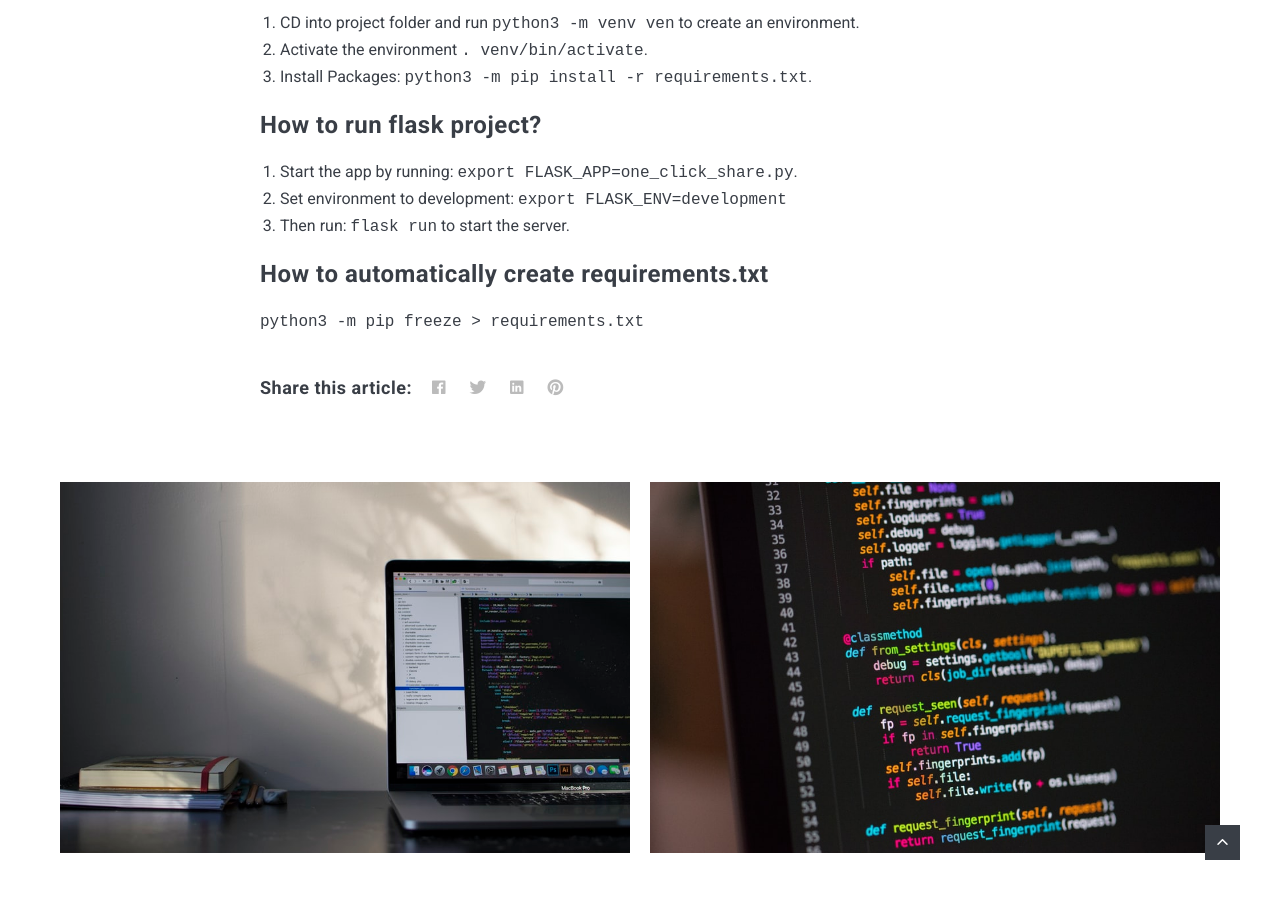
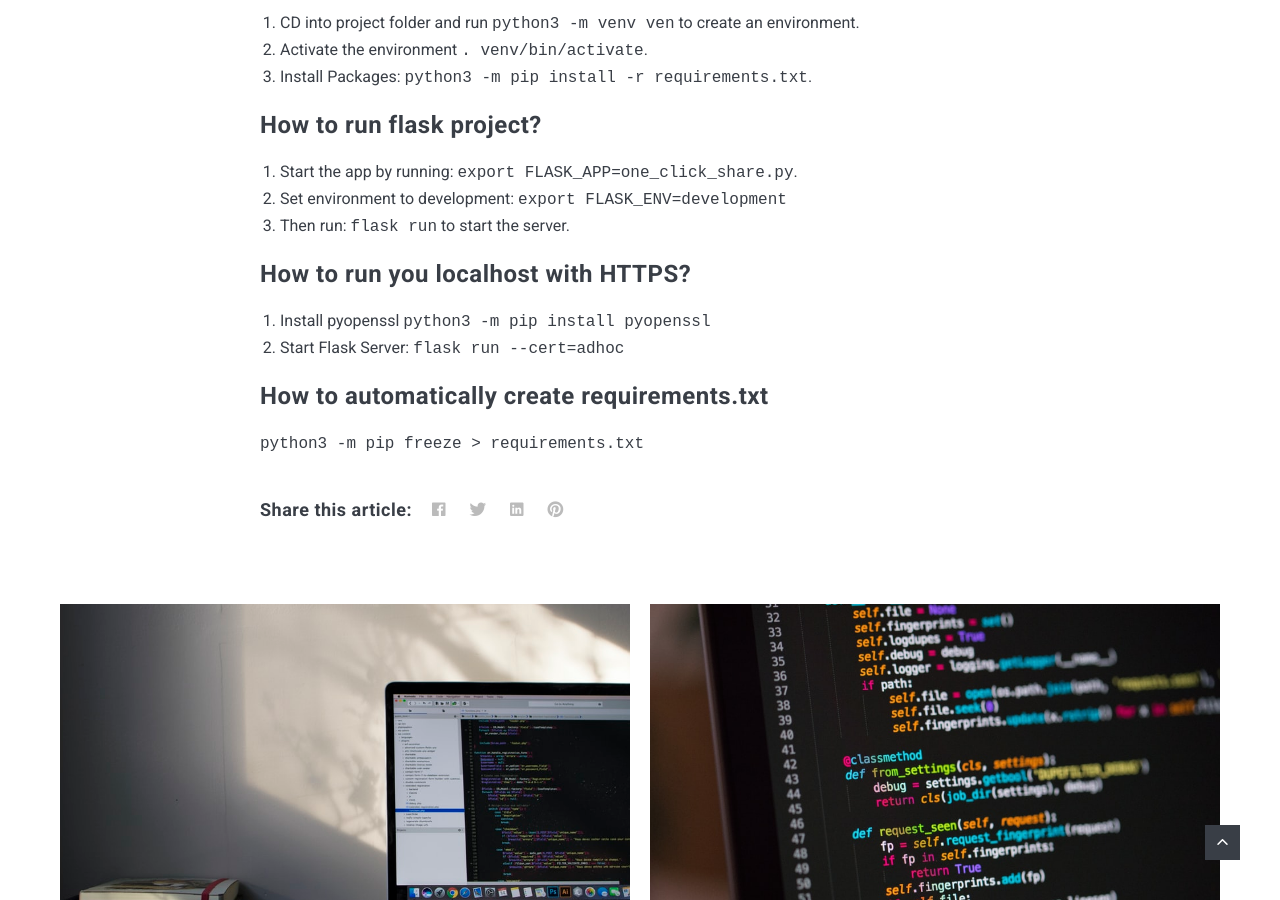
Before and after one commit to XiangXu/ywjxx, a Jekyll site: the page built from _posts/2020-12-28-Python-Commands.markdown, in a window 1280 px wide and 900 px high, scrolled down 1161 px. Built offline with Jekyll 4.4.1, drawn with Linux system fonts in a browser that asks for light colours; nearby versions of some CDN libraries; comment, search, counter and statistics services are not loaded.

Commit message:
update python

```diff
--- a/_posts/2020-12-28-Python-Commands.markdown
+++ b/_posts/2020-12-28-Python-Commands.markdown
@@ -18,6 +18,11 @@ tags:   [Fundation, Python]
 2. Set environment to development: `export FLASK_ENV=development`
 3. Then run: `flask run` to start the server.
 
+### How to run you localhost with HTTPS?
+
+1. Install pyopenssl `python3 -m pip install pyopenssl`
+2. Start Flask Server: `flask run --cert=adhoc`
+
 ### How to automatically create requirements.txt
 
 `python3 -m pip freeze > requirements.txt`
```
